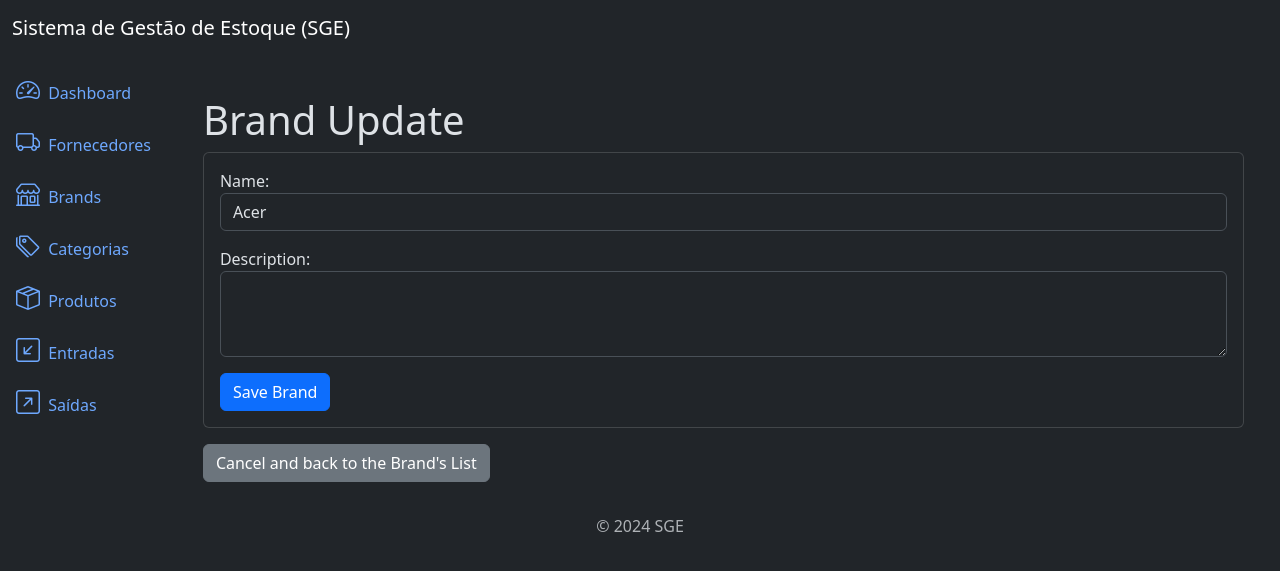
After one commit to BrunaMello/sge, a Django app: page /brands/3/update/ in a window 1280 px wide. The commit adds this page. Shown: the top 571 px of the page. Run offline with Django 5.2, Linux system fonts and the light colour scheme; data comes from the database, SQL or seed files in the repository; both versions use the stored data as it was after the commit.

Commit message:
028 - Update de brands

```diff
--- a/brands/templates/brand_list.html
+++ b/brands/templates/brand_list.html
@@ -43,6 +43,8 @@
                     <td>
                         <a href="{% url 'brand_detail' brand.id %}" class="btn btn-info btn-sm"><i
                                 class="bi bi-eye"></i></a>
+                        <a href="{% url 'brand_update' brand.id %}" class="btn btn-warning btn-sm"><i
+                                class="bi bi-pencil"></i></a>
                     </td>
                 </tr>
             {% endfor %}
--- /dev/null
+++ b/brands/templates/brand_update.html
@@ -0,0 +1,26 @@
+{% extends 'base.html' %}
+{% block title %}
+    Brand Update
+{% endblock %}
+
+{% block content %}
+
+    <div class="container mt-4">
+        <h3 class="display-6">Brand Update</h3>
+        <div class="card">
+            <div class="card-body">
+                <form method="post" class="form">
+                    {% csrf_token %}
+                    {{ form.as_p }}
+                    <button type="submit" class="btn btn-primary">
+                        Save Brand
+                    </button>
+                </form>
+            </div>
+        </div>
+        <a href="{% url 'brand_list' %}" class="btn btn-secondary mt-3">
+            Cancel and back to the Brand's List
+        </a>
+    </div>
+
+{% endblock %}
--- a/brands/urls.py
+++ b/brands/urls.py
@@ -5,6 +5,7 @@ from . import views
 urlpatterns = [
 	path('brands/list/', views.BrandListView.as_view(), name='brand_list'),
 	path('brands/create/', views.BrandCreateView.as_view(), name='brand_create'),
-	path('brands/<int:pk>/detail/', views.BrandDetailView.as_view(), name='brand_detail')
+	path('brands/<int:pk>/detail/', views.BrandDetailView.as_view(), name='brand_detail'),
+	path('brands/<int:pk>/update/', views.BrandUpdateView.as_view(), name='brand_update'),
 
 ]
--- a/brands/views.py
+++ b/brands/views.py
@@ -1,5 +1,5 @@
 from django.urls import reverse_lazy
-from django.views.generic import ListView, CreateView, DetailView
+from django.views.generic import ListView, CreateView, DetailView, UpdateView
 
 from . import models, forms
 
@@ -29,3 +29,10 @@ class BrandCreateView(CreateView):
 class BrandDetailView(DetailView):
 	model = models.Brand
 	template_name = 'brand_detail.html'
+
+
+class BrandUpdateView(UpdateView):
+	model = models.Brand
+	template_name = 'brand_update.html'
+	success_url = reverse_lazy('brand_list')
+	form_class = forms.BrandForm
```
Also changed, not shown: db.sqlite3.
